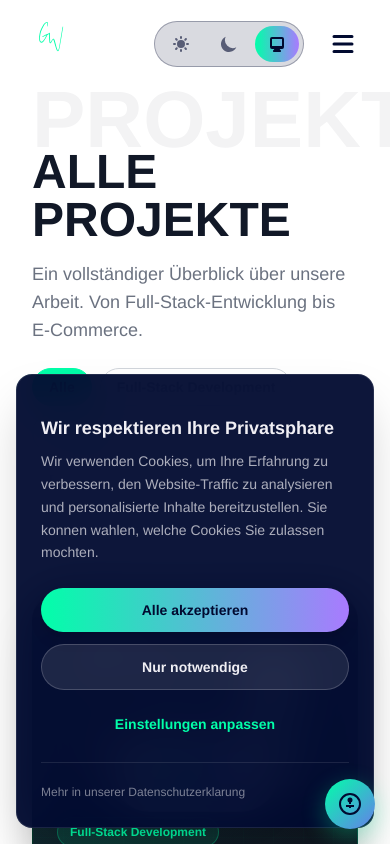
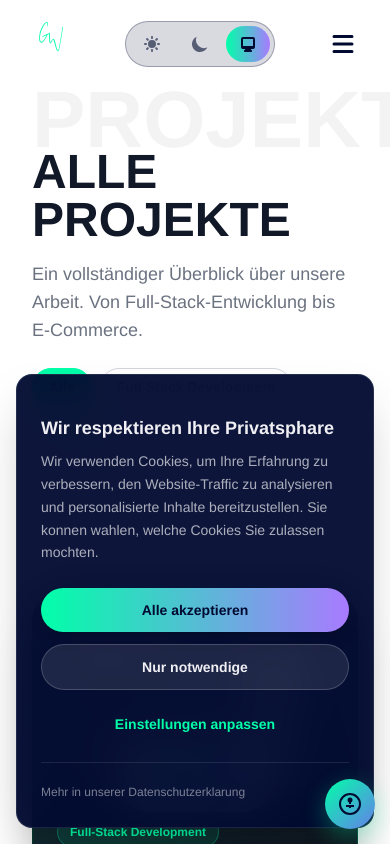
Before and after one commit to DevBerkcan/gentlegroup, a Next.js app: page /projects in a window 390 px wide. Shown: the top 844 px of the page. Built offline with nearby package versions, Linux system fonts and the light colour scheme.

Commit message:
Move thema toggle box to mdddle

```diff
--- a/components/Navigation.tsx
+++ b/components/Navigation.tsx
@@ -38,7 +38,6 @@ const Navigation = () => {
   ]
 
   const isDark = actualTheme === 'dark'
-
   const textColor = isDark ? 'text-ghost-white' : 'text-oxford-blue'
   const textColorMuted = isDark ? 'text-ghost-white/70' : 'text-oxford-blue/70'
   const hoverColor = isDark ? 'hover:text-aquamarine' : 'hover:text-tropical-indigo'
@@ -49,7 +48,7 @@ const Navigation = () => {
 
   return (
     <>
-      {/* ── Top bar (mobile only) ── */}
+      {/* ── Mobile top bar ── */}
       <motion.nav
         initial={{ y: -100 }}
         animate={{ y: 0 }}
@@ -58,7 +57,8 @@ const Navigation = () => {
           isScrolled ? 'glass-dark shadow-lg' : 'bg-transparent'
         }`}
       >
-        <div className="max-w-[1600px] mx-auto px-6 lg:px-8 py-4 flex justify-between items-center lg:hidden">
+<div className="max-w-[1600px] mx-auto px-6 lg:px-8 py-4 flex items-center lg:hidden">
+  {/* Logo left */}
   <Link href="/" className="flex items-center">
     <Image
       src="/logo.svg"
@@ -69,8 +69,12 @@ const Navigation = () => {
     />
   </Link>
 
-          <div className="flex items-center gap-4">
+  {/* ThemeToggle centered */}
+  <div className="flex-1 flex justify-center">
     <ThemeToggle />
+  </div>
+
+  {/* Burger right */}
   <motion.button
     onClick={() => {
       playSound('click')
@@ -87,7 +91,6 @@ const Navigation = () => {
       <HiMenu className="text-3xl" />
     )}
   </motion.button>
-          </div>
 </div>
 
         {/* Mobile dropdown */}
@@ -146,7 +149,7 @@ const Navigation = () => {
         </AnimatePresence>
       </motion.nav>
 
-      {/* ── Bottom pill navigation (desktop) ── */}
+      {/* ── Bottom pill nav (desktop) ── */}
       <motion.nav
         initial={{ y: 100 }}
         animate={{ y: 0 }}
```
Lines whose indentation alone changed are shown as unchanged.
